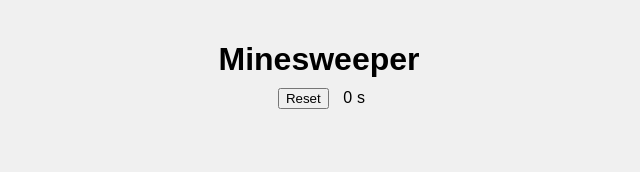
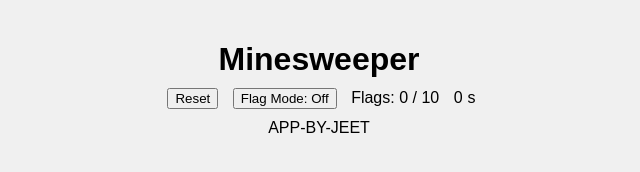
Before and after one commit to jeetumanchanda/minesweeper, a plain HTML site: page index.html in a window 1280 px wide. Shown: the whole page, without its empty margins (321-961 px from the left). Drawn offline with Linux system fonts and the light colour scheme.

Commit message:
Update index.html

```diff
--- a/index.html
+++ b/index.html
@@ -12,13 +12,14 @@
   <h1>Minesweeper</h1>
   <div class="controls">
     <button id="reset">Reset</button>
+    <button id="flag-btn">Flag Mode: Off</button>
+    <span id="flag-count">Flags: 0 / 10</span>
     <span id="timer">0</span>s
   </div>
   <div id="game-board"></div>
 
   <script src="script.js"></script>
   <script>
-    // Service worker registration
     if ('serviceWorker' in navigator) {
       window.addEventListener('load', () => {
         navigator.serviceWorker.register('/service-worker.js')
@@ -27,5 +28,8 @@
       });
     }
   </script>
+    <footer>
+    APP-BY-JEET
+  </footer>
 </body>
 </html>
```
